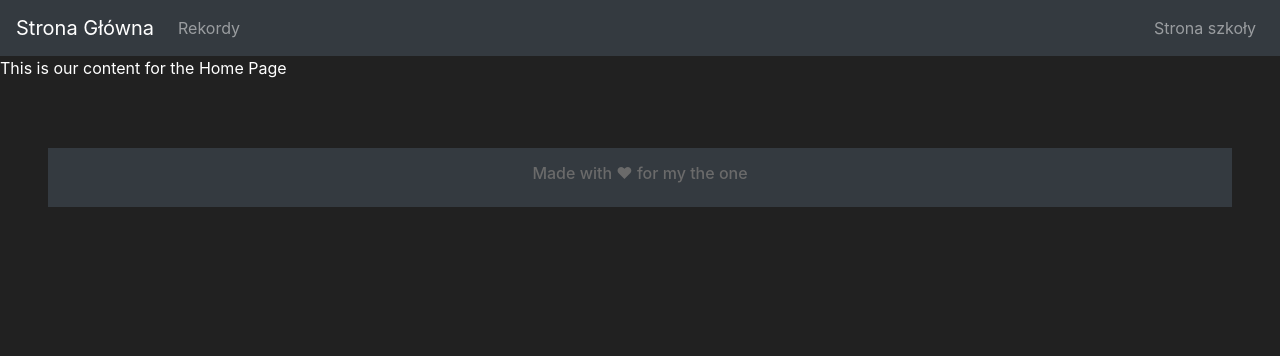
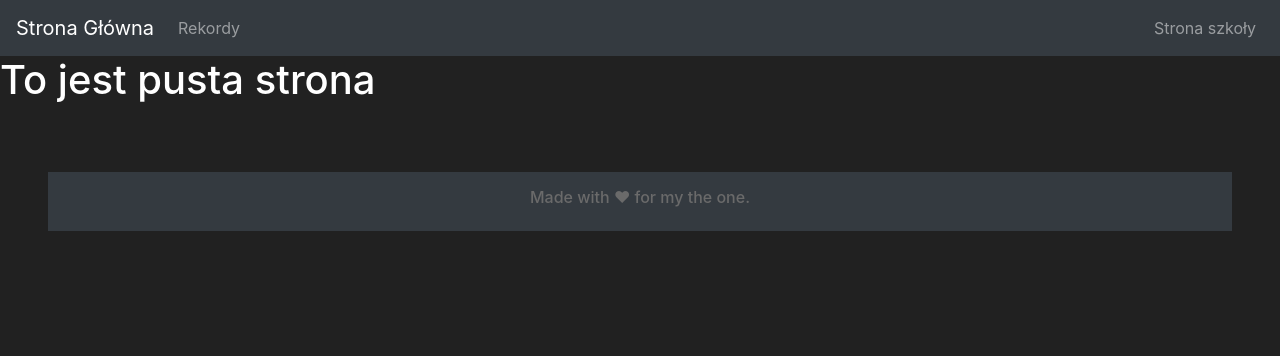
Before and after one commit to E-chess/Achievement-Page, a Flask app: page / in a window 1280 px wide. Shown: the top 356 px of the page. Run offline with Flask 2, Linux system fonts and the light colour scheme; some libraries are stand-ins or nearby versions.

Commit message:
Improved base.html

```diff
--- a/market/templates/achievement.html
+++ b/market/templates/achievement.html
@@ -1,6 +1,6 @@
 {% extends 'base.html' %}
 {% block title %}
-    Market Page
+    Osiągnięcia
 {% endblock %}
 
 {% block content %}
--- a/market/templates/base.html
+++ b/market/templates/base.html
@@ -53,7 +53,7 @@
 </body>
 <footer>
     <div class="position-relative overflow-hidden p-3 m-md-5 text-center bg-dark">
-        <h6>Made with ❤ for my the one</h6>
+        <h6>Made with ❤ for my the one.</h6>
     </div>
 </footer>
 <style>
@@ -70,3 +70,7 @@
     }
 </style>
 </html>
+
+<!--
+	My one is Mela ❤
+-->
--- a/market/templates/home.html
+++ b/market/templates/home.html
@@ -1,8 +1,11 @@
 {% extends 'base.html' %}
+
 {% block title %}
-    Home Page
+Strona główna
 {% endblock %}
 
 {% block content %}
-    This is our content for the Home Page
+<h1>
+	To jest pusta strona
+</h1>
 {% endblock %}
```
